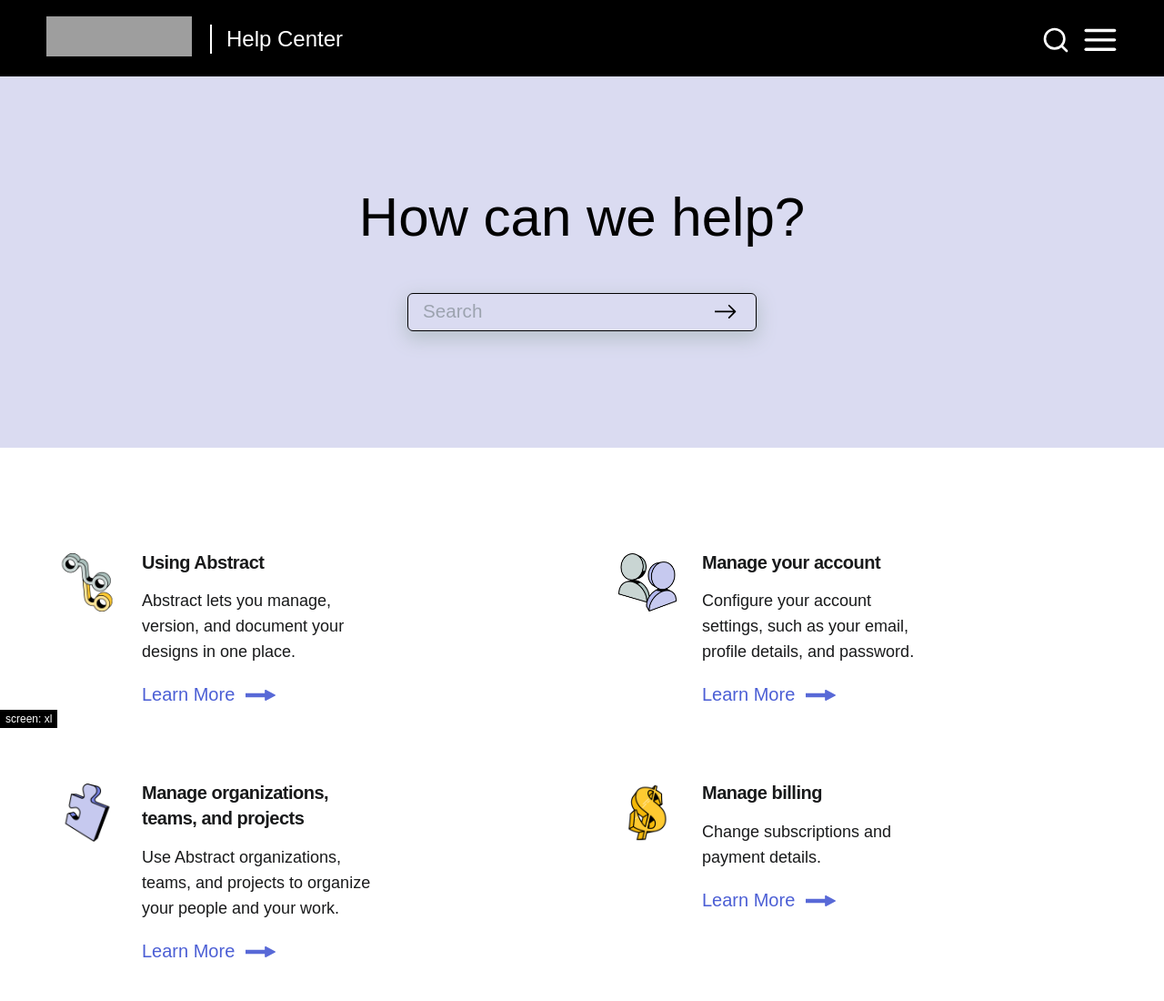
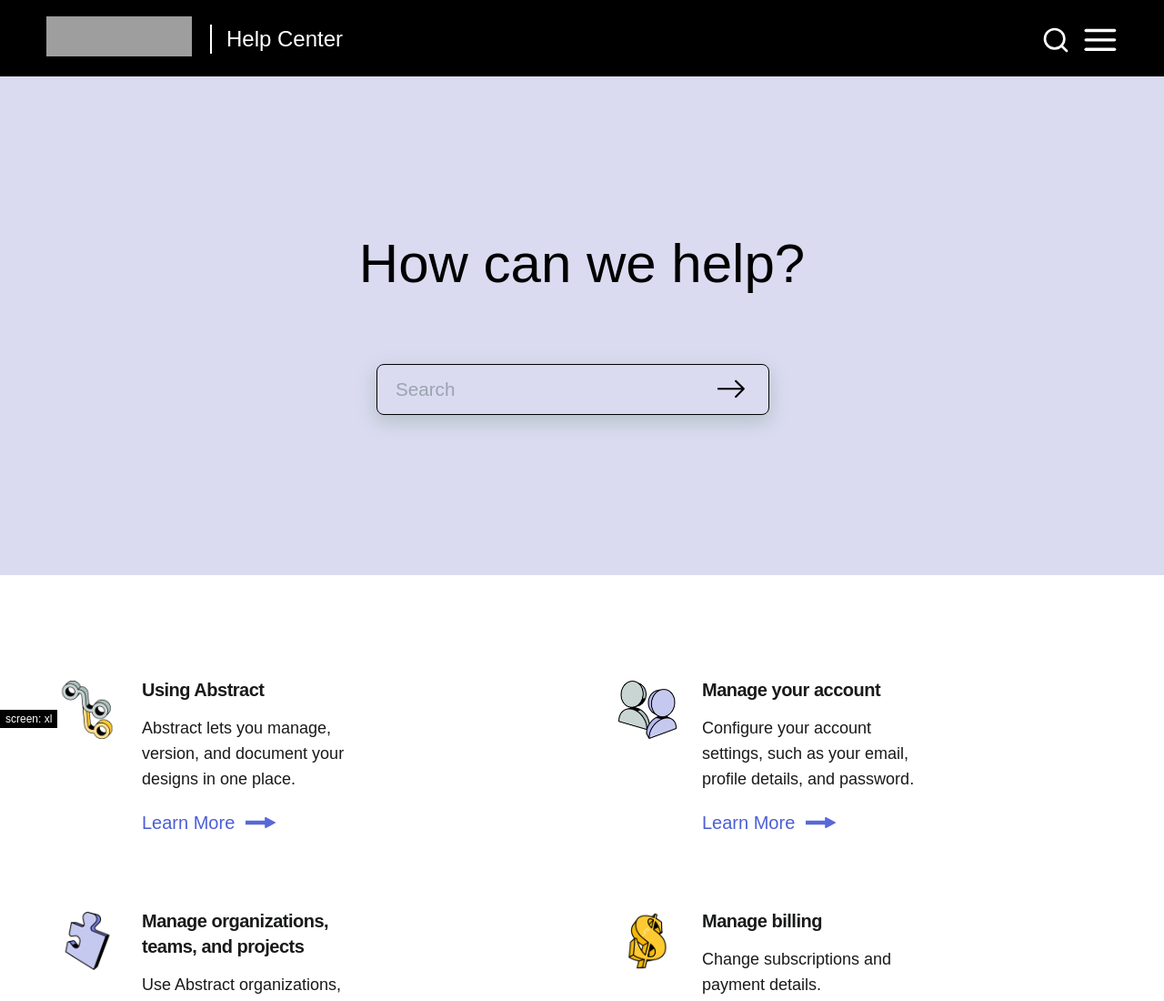
Before and after one commit to Massa-Albani4/abstract-help-page, a website: page public/index.html in a window 1280 px wide. Shown: the top 1100 px of the page at 91% size. Drawn offline with Linux system fonts and the light colour scheme; grey boxes are pictures that could not be loaded.

Commit message:
Update hero section styles for desktops

```diff
--- a/public/index.html
+++ b/public/index.html
@@ -150,7 +150,7 @@
     </header>
     <main>
       <section
-        class="flex flex-col items-center justify-center bg-blue-100 px-16 pb-[8rem] pt-20 lg:px-[9.5rem] lg:pt-[7.8rem] xl:px-96 2xl:px-[19.7rem] 2xl:pb-[7.3rem] 2xl:pt-[7.75rem]"
+        class="flex flex-col items-center justify-center bg-blue-100 px-16 pb-[8rem] pt-20 lg:px-[9.5rem] lg:pt-[7.8rem] xl:px-96 xl:py-44 2xl:px-[19.7rem] 2xl:pb-[7.3rem] 2xl:pt-[7.75rem]"
       >
         <h1
           class="text-4xl font-medium leading-10 md:text-4xl xl:text-6xl 2xl:text-[4.8rem] 2xl:tracking-[-.15rem]"
@@ -159,10 +159,10 @@
         </h1>
         <form class="flex w-full items-center justify-center" action="submit">
           <div
-            class="relative mt-[3.3rem] flex w-full max-w-96 flex-row items-center rounded-md border-[1px] border-solid border-black-200 px-4 py-1 text-[1.29rem] shadow-[0px_7px_20px_2px_#b9c3cc] 2xl:py-[1.1rem] 2xl:text-xl"
+            class="relative mt-[3.3rem] flex w-full max-w-[27rem] flex-row items-center rounded-lg border-[1px] border-solid border-black-200 px-4 py-1 text-[1.29rem] shadow-[0px_7px_20px_2px_#b9c3cc] xl:mr-5 xl:mt-20 xl:h-14 xl:px-5 2xl:py-[1.1rem] 2xl:text-xl"
           >
             <input
-              class="w-[15.5rem] bg-blue-100 outline-none md:w-[21rem]"
+              class="w-[15.5rem] bg-blue-100 outline-none md:w-[21rem] xl:w-full"
               type="search"
               placeholder="Search"
               name="search"
@@ -170,12 +170,12 @@
             />
             <button
               type="submit"
-              class="flex size-8 items-center justify-center"
+              class="flex size-8 items-center justify-center xl:size-9"
             >
               <svg
                 xmlns="http://www.w3.org/2000/svg"
                 viewBox="10 0 25 25"
-                class="size-7"
+                class="size-7 xl:h-11 xl:w-12"
               >
                 <path
                   fill="none"
```
Also changed, not shown: public/output.css.
